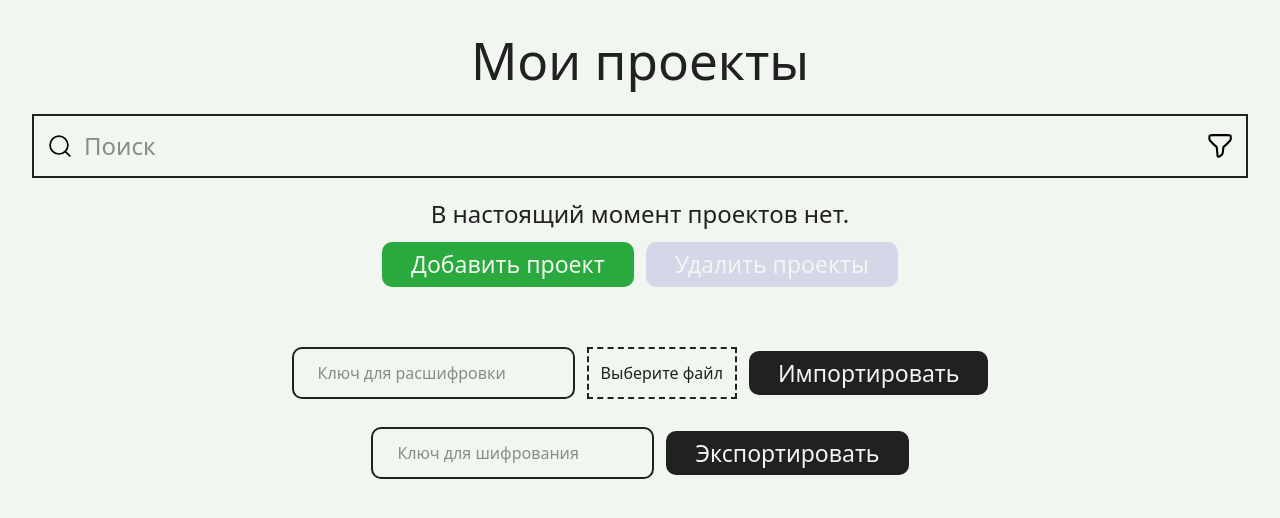
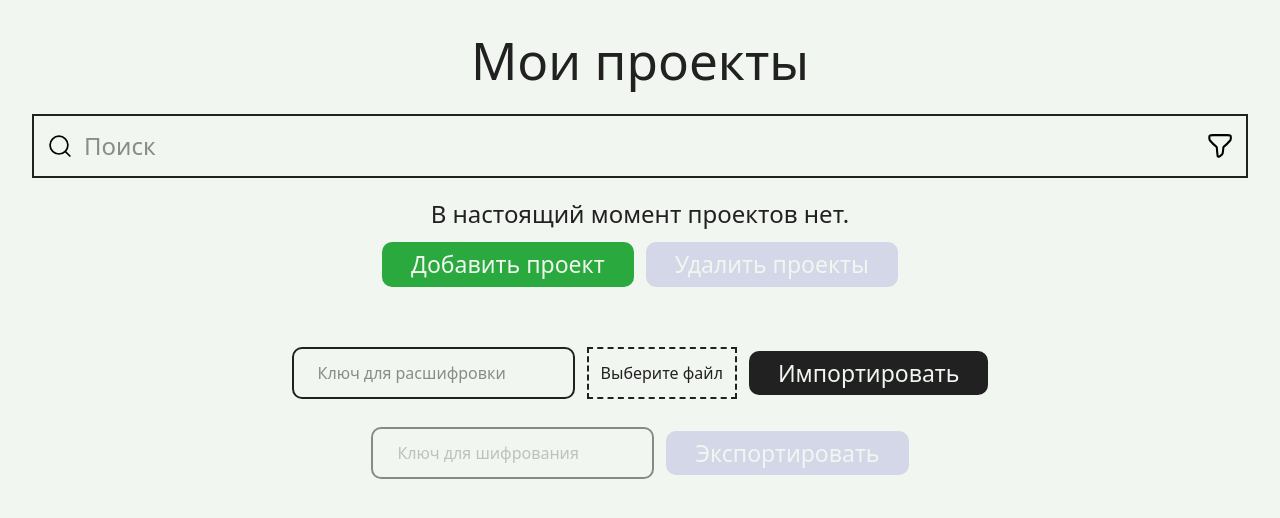
Before and after one commit to yoursAniki/todo-test-task, a Vue app: page / in a window 1280 px wide. Shown: the top 518 px of the page. Built offline with nearby package versions, Linux system fonts and the light colour scheme.

Commit message:
style fix for export panel

```diff
--- a/src/features/project-list/components/ExportPanel.vue
+++ b/src/features/project-list/components/ExportPanel.vue
@@ -3,10 +3,15 @@
 		<input
 			v-model="key"
 			type="password"
+			:disabled="!projectStore.projects.length"
 			placeholder="Ключ для шифрования"
 			class="export-input py-3 px-6"
 		/>
-		<primary-button @click="exportData">Экспортировать</primary-button>
+		<primary-button
+			@click="exportData"
+			:disabled="!projectStore.projects.length"
+			>Экспортировать</primary-button
+		>
 	</div>
 </template>
 
@@ -44,5 +49,9 @@ const exportData = () => {
 .export-input {
 	border: 2px solid $black;
 	border-radius: 10px;
+
+	&:disabled {
+		opacity: 0.5;
+	}
 }
 </style>
```
